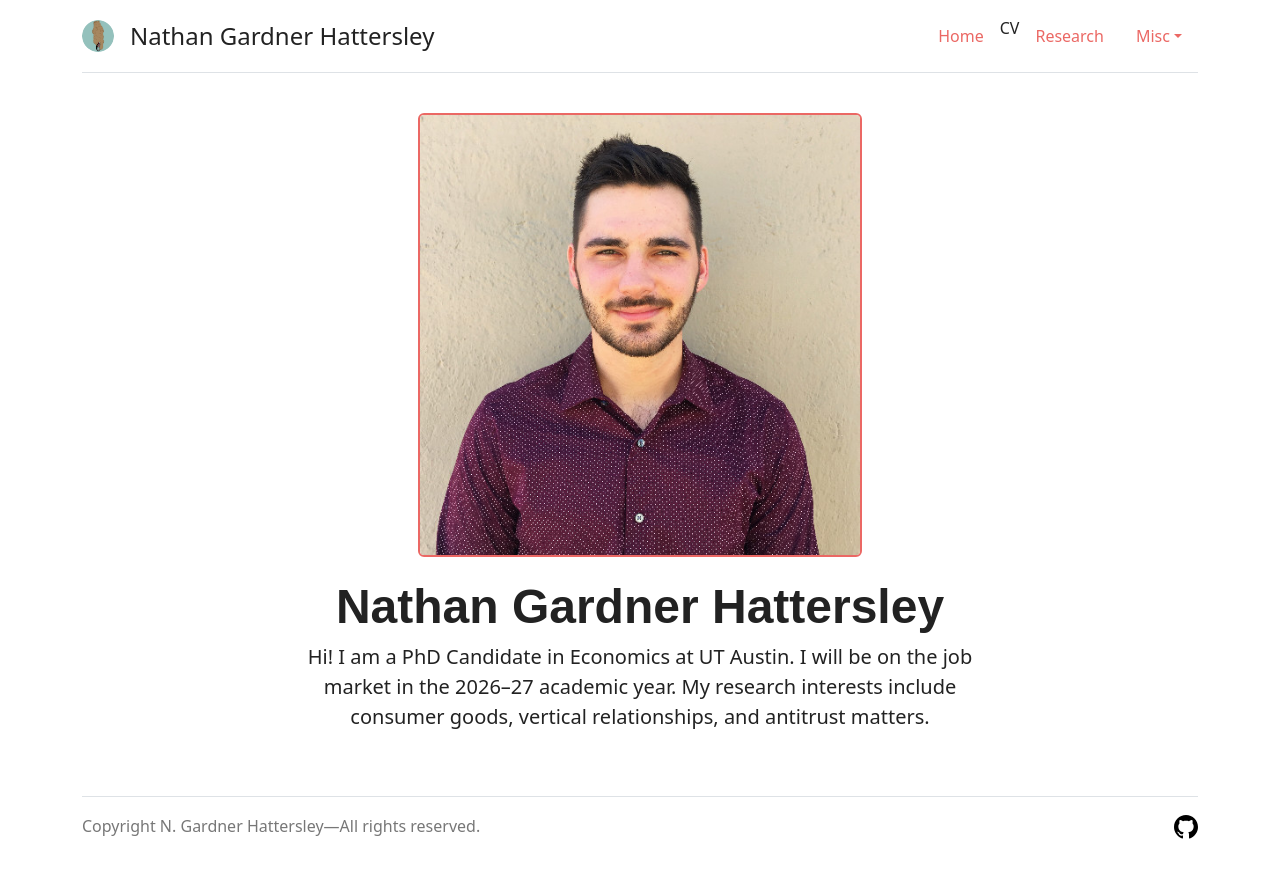
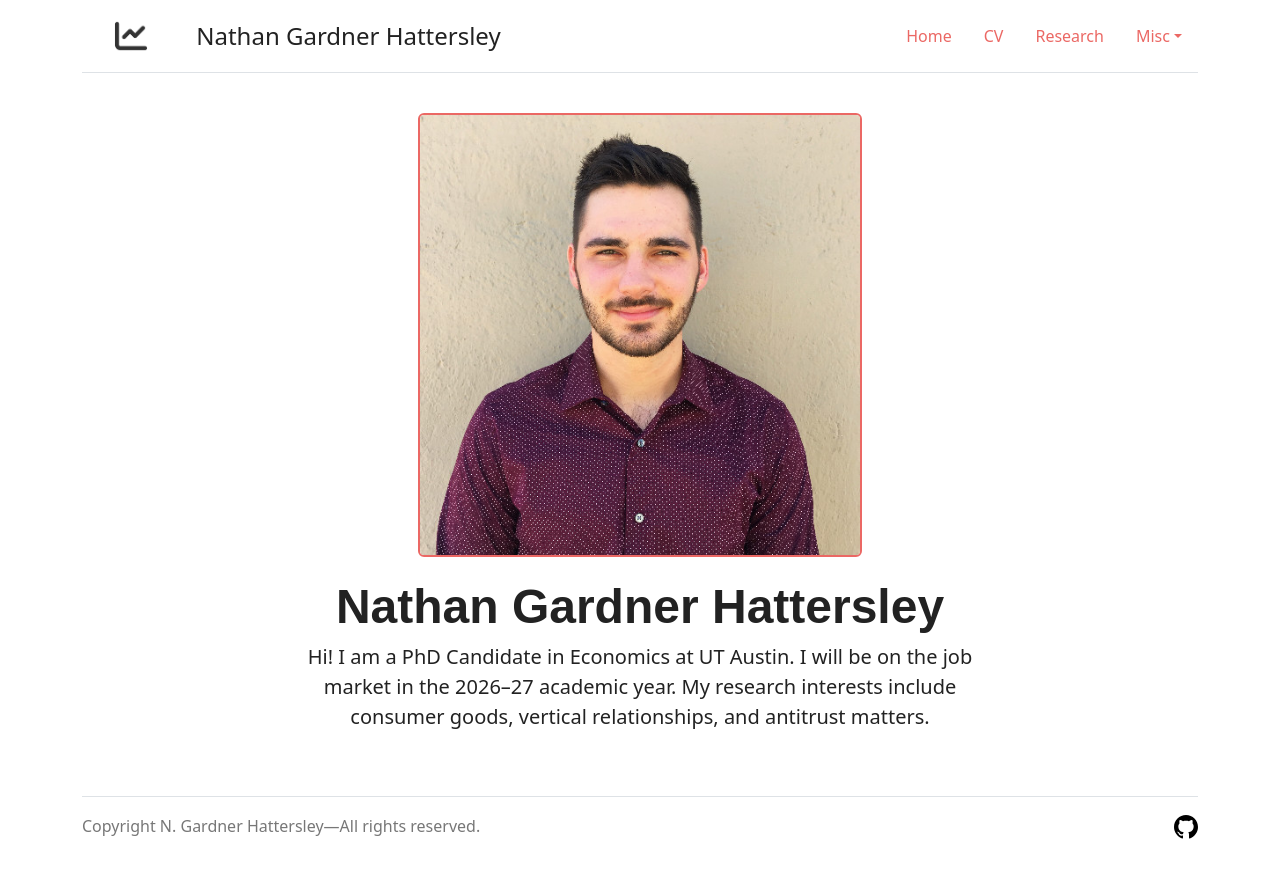
Before and after one commit to nateybear/nateybear.github.io, a Jekyll site: the page built from index.md, in a window 1280 px wide. Shown: the top 878 px of the page. Built offline with Jekyll 4.4.1, drawn with Linux system fonts in a browser that asks for light colours; nearby versions of some CDN libraries; some web fonts are replaced; our own code applies the rules of GitHub Pages for plain Markdown files.

Commit message:
fix nav link and more professional favicon

```diff
--- a/_includes/header.html
+++ b/_includes/header.html
@@ -6,7 +6,7 @@
 
     <ul class="nav nav-pills">
       <li class="nav-item"><a href="/" class="nav-link" aria-current="page">Home</a></li>
-      <li class="nav-item"><a class="dropdown-item" href="cv">CV</a></li>
+      <li class="nav-item"><a class="nav-link" href="cv">CV</a></li>
       <li class="nav-item"><a href="research" class="nav-link" aria-current="page">Research</a></li>
       <li class="nav-item dropdown">
           <a class="nav-link dropdown-toggle" data-bs-toggle="dropdown" href="#" role="button" aria-expanded="false">Misc</a>
```
Also changed, not shown: assets/images/avatar.png.
